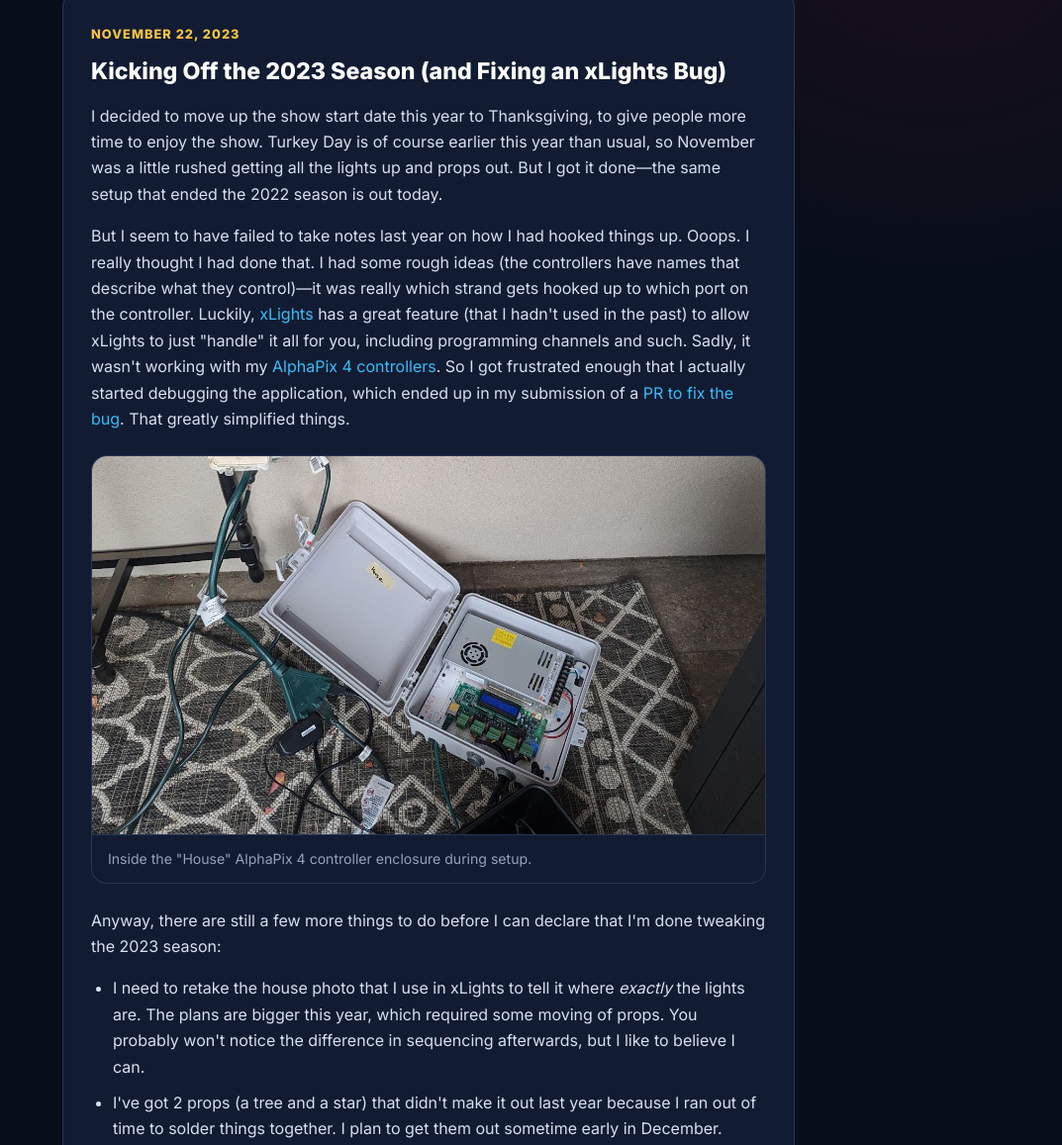
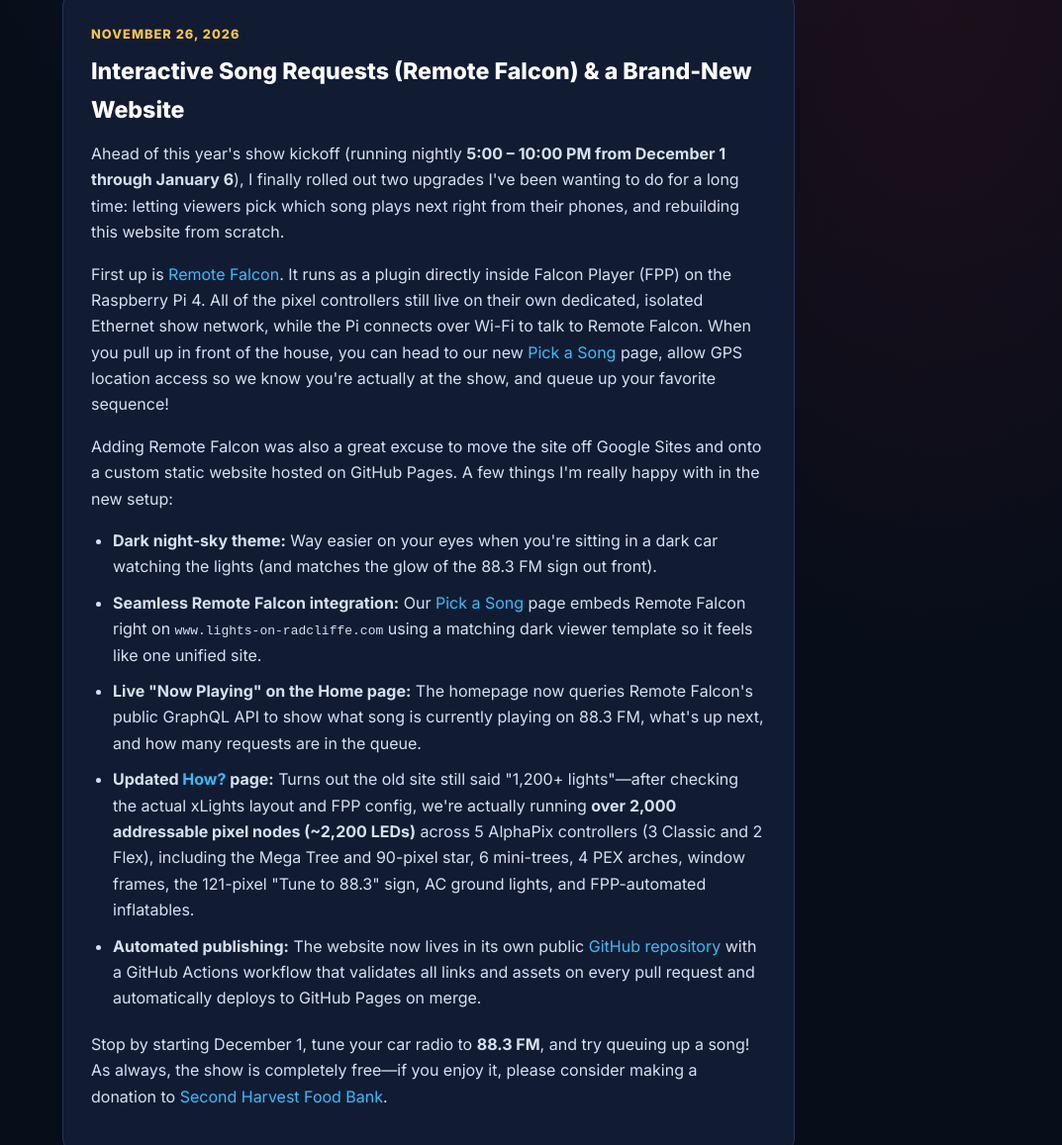
Before and after one commit to billnapier/lights-on-radcliffe, a plain HTML site: page blog/index.html in a window 1280 px wide. Shown: the part 318-1475 px from the top of the page at 99% size, without its empty margins (207-1280 px from the left). Drawn offline with Linux system fonts and the light colour scheme.

Commit message:
Add November 26, 2026 blog post on Remote Falcon & website rebuild (#4)

```diff
--- a/assets/styles.css
+++ b/assets/styles.css
@@ -637,6 +637,10 @@ main {
   padding: 28px;
 }
 
+.blog-post + .blog-post {
+  margin-top: 28px;
+}
+
 .blog-date {
   display: inline-block;
   font-size: 0.8rem;
--- a/blog/index.html
+++ b/blog/index.html
@@ -39,6 +39,62 @@
 
     <section class="section">
       <div class="container prose">
+        <article class="blog-post">
+          <span class="blog-date">November 26, 2026</span>
+          <h2>Interactive Song Requests (Remote Falcon) &amp; a Brand-New Website</h2>
+          <p>
+            Ahead of this year's show kickoff (running nightly <strong>5:00 – 10:00 PM from December 1 through
+            January 6</strong>), I finally rolled out two upgrades I've been wanting to do for a long time: letting
+            viewers pick which song plays next right from their phones, and rebuilding this website from scratch.
+          </p>
+          <p>
+            First up is <a href="https://remotefalcon.com/" target="_blank" rel="noopener">Remote Falcon</a>. It runs
+            as a plugin directly inside Falcon Player (FPP) on the Raspberry Pi 4. All of the pixel controllers still
+            live on their own dedicated, isolated Ethernet show network, while the Pi connects over Wi-Fi to talk to
+            Remote Falcon. When you pull up in front of the house, you can head to our new
+            <a href="../request/">Pick a Song</a> page, allow GPS location access so we know you're actually at the
+            show, and queue up your favorite sequence!
+          </p>
+          <p>
+            Adding Remote Falcon was also a great excuse to move the site off Google Sites and onto a custom static
+            website hosted on GitHub Pages. A few things I'm really happy with in the new setup:
+          </p>
+          <ul>
+            <li>
+              <strong>Dark night-sky theme:</strong> Way easier on your eyes when you're sitting in a dark car watching
+              the lights (and matches the glow of the 88.3 FM sign out front).
+            </li>
+            <li>
+              <strong>Seamless Remote Falcon integration:</strong> Our <a href="../request/">Pick a Song</a> page embeds
+              Remote Falcon right on <code>www.lights-on-radcliffe.com</code> using a matching dark viewer template so
+              it feels like one unified site.
+            </li>
+            <li>
+              <strong>Live "Now Playing" on the Home page:</strong> The homepage now queries Remote Falcon's public
+              GraphQL API to show what song is currently playing on 88.3 FM, what's up next, and how many requests are
+              in the queue.
+            </li>
+            <li>
+              <strong>Updated <a href="../how/">How?</a> page:</strong> Turns out the old site still said "1,200+
+              lights"—after checking the actual xLights layout and FPP config, we're actually running
+              <strong>over 2,000 addressable pixel nodes (~2,200 LEDs)</strong> across 5 AlphaPix controllers (3 Classic
+              and 2 Flex), including the Mega Tree and 90-pixel star, 6 mini-trees, 4 PEX arches, window frames, the
+              121-pixel "Tune to 88.3" sign, AC ground lights, and FPP-automated inflatables.
+            </li>
+            <li>
+              <strong>Automated publishing:</strong> The website now lives in its own public
+              <a href="https://github.com/billnapier/lights-on-radcliffe" target="_blank" rel="noopener">GitHub repository</a>
+              with a GitHub Actions workflow that validates all links and assets on every pull request and
+              automatically deploys to GitHub Pages on merge.
+            </li>
+          </ul>
+          <p>
+            Stop by starting December 1, tune your car radio to <strong>88.3 FM</strong>, and try queuing up a song!
+            As always, the show is completely free—if you enjoy it, please consider making a donation to
+            <a href="https://impact.shfb.org/give/346982" target="_blank" rel="noopener">Second Harvest Food Bank</a>.
+          </p>
+        </article>
+
         <article class="blog-post">
           <span class="blog-date">November 22, 2023</span>
           <h2>Kicking Off the 2023 Season (and Fixing an xLights Bug)</h2>
```
